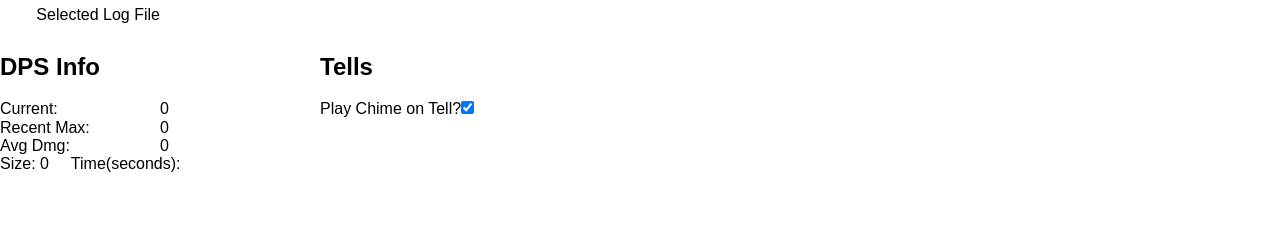
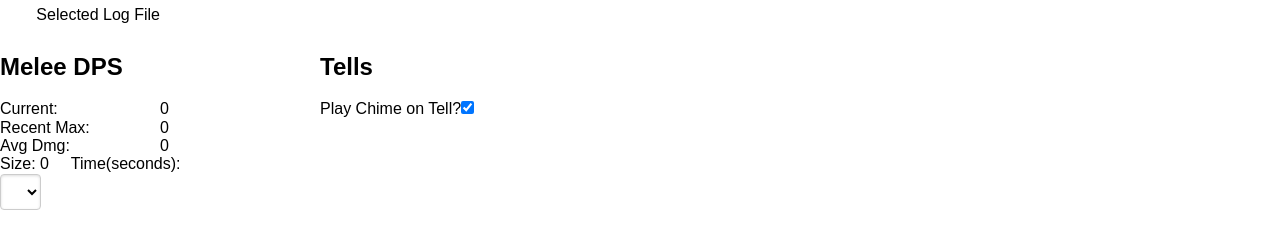
Before and after one commit to joshberg/tavids-eq-enchantments-vuejs, a Vue app: page / in a window 1280 px wide. Shown: the part 182-430 px from the top of the page. Built offline with nearby package versions, Linux system fonts and the light colour scheme.

Commit message:
DpsWindow changes in progress

```diff
--- a/src/components/DpsWindow.vue
+++ b/src/components/DpsWindow.vue
@@ -1,5 +1,5 @@
 <template>
-  <h2>DPS Info</h2>
+  <h2>Melee DPS</h2>
   <div class="pure-g">
     <div class="pure-u-1-2">Current:</div>
     <div class="pure-u-1-2">
@@ -14,7 +14,37 @@
       {{ avgDmg }}
     </div>
     <div class="pure-u-1-1">
-      Size: {{ sampleSize }} &nbsp;&nbsp;&nbsp; Time(seconds): {{ sampleTimeFrame }}
+      Size: {{ sampleSize }} &nbsp;&nbsp;&nbsp; Time(seconds):
+      {{ sampleTimeFrame }}
+    </div>
+    <div class="pure-u-1-1">
+      <form class="pure-form pure-form-aligned">
+        <div class="pure-control-group">
+          <select id="dps-player" v-model="selectedName">
+            <option v-for="name in names" :key="name" :value="name">
+              {{ name }}
+            </option>
+          </select>
+        </div>
+      </form>
+    </div>
+    <div v-if="selectedName?.length > 0 && selectedName !== 'You'">
+      <div class="pure-u-1-2">Current:</div>
+      <div class="pure-u-1-2">
+        {{ dpsNameMap[selectedName]?.current }}
+      </div>
+      <div class="pure-u-1-2">Recent Max:</div>
+      <div class="pure-u-1-2">
+        {{ dpsNameMap[selectedName]?.recentMax }}
+      </div>
+      <div class="pure-u-1-2">Avg Dmg:</div>
+      <div class="pure-u-1-2">
+        {{ dpsNameMap[selectedName]?.avgDmg }}
+      </div>
+      <div class="pure-u-1-1">
+        Size: {{ dpsNameMap[selectedName]?.sampleSize }} &nbsp;&nbsp;&nbsp; Time(seconds):
+        {{ dpsNameMap[selectedName]?.sampleTimeFrame }}
+      </div>
     </div>
   </div>
 </template>
@@ -23,8 +53,27 @@
 import { logBufferStore } from "@/stores/logbuffer";
 import { logFileStore } from "@/stores/logfile";
 
-const dpsRegex = /You{1}\s(slash|bash|punch|kick|crush|pierce|strike)/g;
 const timeStampRegex = /\[.*\]/g;
+const combatTerms = [
+  "slash",
+  "slashes",
+  "bash",
+  "bashes",
+  "punch",
+  "punches",
+  "kick",
+  "kicks",
+  "crush",
+  "crushes",
+  "pierce",
+  "pierces",
+  "strike",
+  "strikes",
+  "claw",
+  "claws",
+  "bite",
+  "bites",
+];
 
 const getDate = (msg) => {
   let lcl = msg.match(timeStampRegex)[0];
@@ -46,6 +95,9 @@ export default {
       avgDmg: 0,
       sampleSize: 0,
       sampleTimeFrame: "",
+      names: [],
+      selectedName: "You",
+      dpsNameMap: {},
     };
   },
   computed: {
@@ -56,13 +108,26 @@ export default {
   watch: {
     logBufferStore: {
       handler(newValue) {
-        const dpsMsgs = newValue.buffer.filter(
+        const combatMsgs = newValue.buffer.filter((x) =>
+          x.match(new RegExp(`(${combatTerms.join("|")})`, "g"))
+        );
+
+        const names = combatMsgs.map(
           (x) =>
-            x.match(dpsRegex) ||
-            x.match(
-              new RegExp("/" + this.log.playerName + ".+(critical|crippling).+(d+)/g")
-            )
+            x
+              .split(timeStampRegex)[1]
+              .split(new RegExp(` (${combatTerms.join("|")})`, "g"))[0]
         );
+
+        // Get dps for the player:
+        const dpsRegex = new RegExp(`You (${combatTerms.join("|")})`, "g");
+
+        const critRegex = new RegExp(
+          this.log.playerName + ".+(critical|crippling).+(d+)",
+          "g"
+        );
+
+        const dpsMsgs = combatMsgs.filter((x) => x.match(dpsRegex) || x.match(critRegex));
 
         if (dpsMsgs.length == 0) return;
 
@@ -84,6 +149,50 @@ export default {
         this.current = (dmgTotal / this.sampleTimeFrame).toFixed(2);
         this.recentMax = Math.max(...recent.map((x) => x.dmg));
         this.avgDmg = (dmgTotal / this.sampleSize).toFixed(2);
+        // End get dps for player
+
+        this.names = ["You"];
+        names.forEach((name) => {
+          if (!this.names.includes(name)) this.names.push(name);
+        });
+
+        this.names.forEach((name) => {
+          // Get dps for name
+          const lcldpsRegex = new RegExp(name + ` (${combatTerms.join("|")})`, "g");
+
+          const lclcritRegex = new RegExp(name + ".+(critical|crippling).+(d+)", "g");
+
+          const lcldpsMsgs = combatMsgs.filter(
+            (x) => x.match(lcldpsRegex) || x.match(lclcritRegex)
+          );
+
+          if (lcldpsMsgs.length == 0) return;
+
+          const lcldps = lcldpsMsgs.map((x) => {
+            return {
+              time: getDate(x),
+              dmg: parseInt(x.replace(timeStampRegex, "").match(/\d+/g)[0]),
+            };
+          });
+
+          const lclrecent = lcldps.filter((x) => x.time > Date.now() - 30000);
+
+          if (lclrecent.length == 0) return;
+
+          this.dpsNameMap[name] = {
+            sampleSize: lclrecent.length,
+            sampleTimeFrame: (lclrecent.slice(-1)[0].time - lclrecent[0].time) / 1000,
+            dmgTotal: lclrecent.map((x) => x.dmg).reduce((a, b) => a + b, 0),
+            current: (
+              dmgTotal /
+              ((lclrecent.slice(-1)[0].time - lclrecent[0].time) / 1000)
+            ).toFixed(2),
+            recentMax: Math.max(...lclrecent.map((x) => x.dmg)),
+            avgDmg: (dmgTotal / this.sampleSize).toFixed(2),
+          };
+
+          // end get dps for name
+        });
       },
       deep: true,
     },
```
